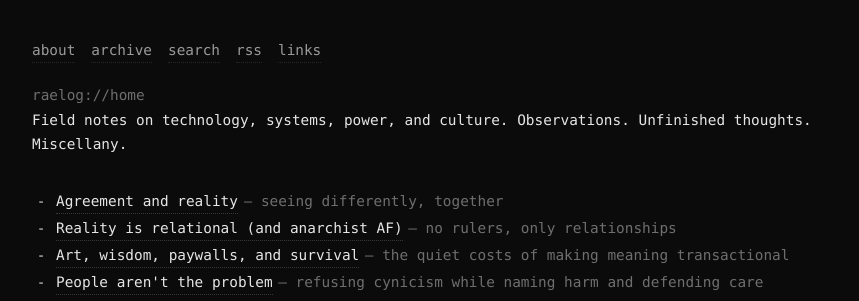
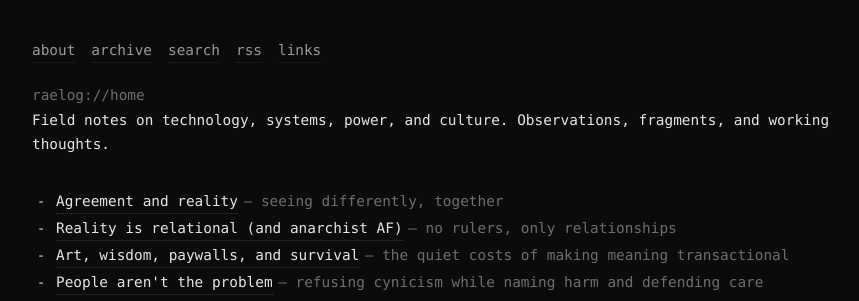
Before and after one commit to raelovejoy/raelog, a Jekyll site: the page built from index.html, in a window 1280 px wide. Shown: the top 301 px of the page, without its empty margins (208-1067 px from the left). Built offline with Jekyll 4.4.1, drawn with Linux system fonts in a browser that asks for light colours.

Commit message:
Update index.html

```diff
--- a/index.html
+++ b/index.html
@@ -6,7 +6,7 @@ title:
 <span class="dim">raelog://home</span>
 
 <header class="header">
-  <p class="sub">Field notes on technology, systems, power, and culture. Observations. Unfinished thoughts. Miscellany.</p>
+  <p class="sub">Field notes on technology, systems, power, and culture. Observations, fragments, and working thoughts.</p>
 </header>
 
 <section class="list">
```
